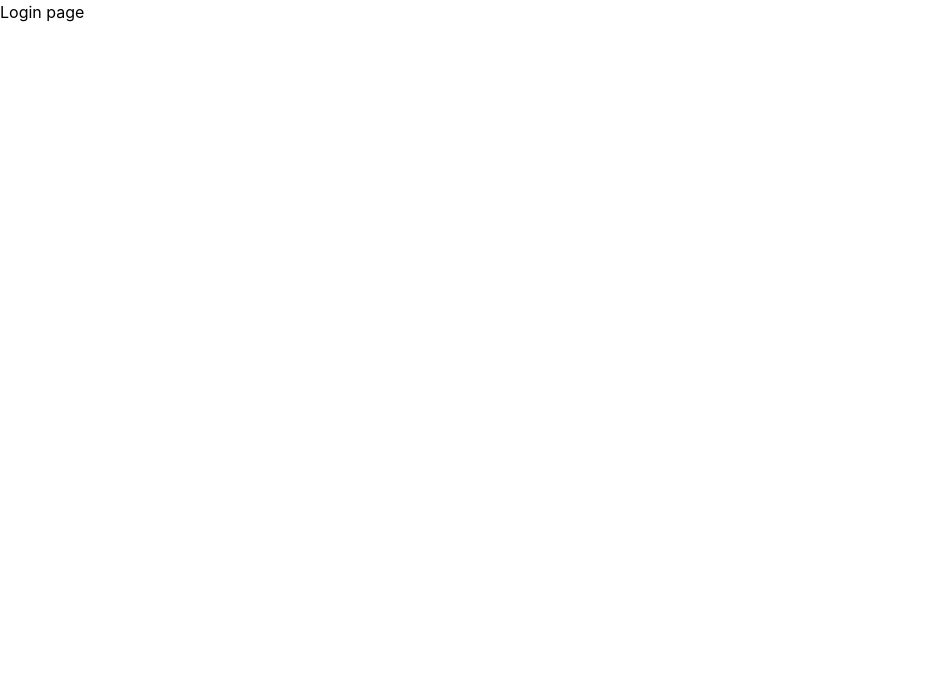
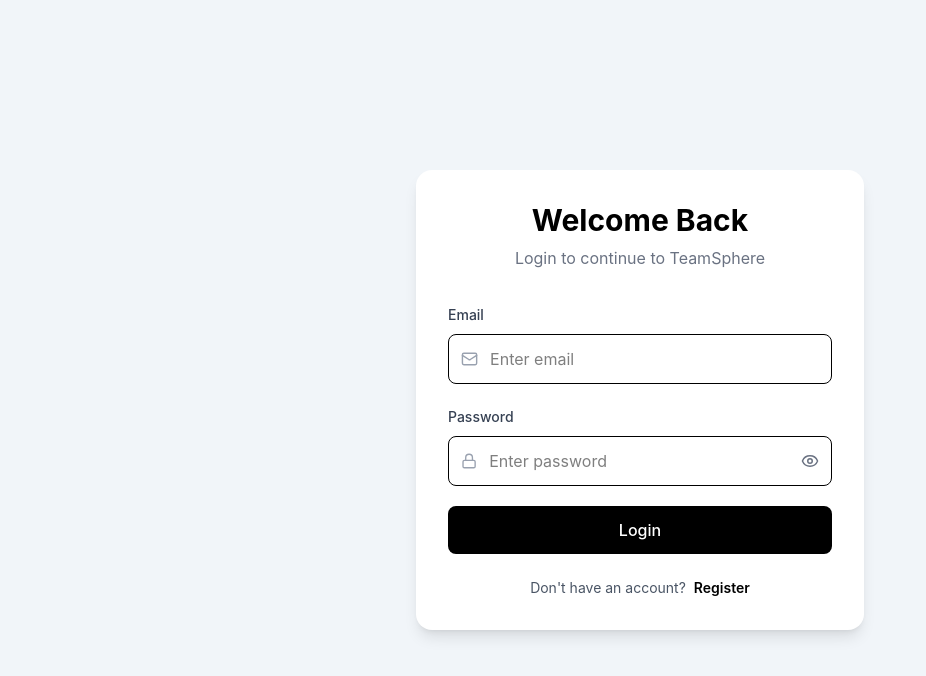
Before and after one commit to ashishkunthe/TeamSphere, a React (Vite) app: page /login in a window 1280 px wide. Shown: the top 676 px of the page, without its empty margins (0-926 px from the left). Built offline with nearby package versions, Linux system fonts and the light colour scheme.

Commit message:
added the login page

```diff
--- /dev/null
+++ b/src/pages/Landing.tsx
@@ -0,0 +1,153 @@
+export function Landing() {
+  return (
+    <div className="min-h-screen bg-slate-50">
+      {" "}
+      <nav className="flex items-center justify-between px-8 py-6 border-b bg-white">
+        {" "}
+        <h1 className="text-2xl font-bold">TeamSphere</h1>
+        <div className="flex gap-4">
+          <button className="px-4 py-2 border rounded-lg hover:bg-slate-100">
+            Login
+          </button>
+
+          <button className="px-4 py-2 bg-black text-white rounded-lg hover:bg-slate-800">
+            Get Started
+          </button>
+        </div>
+      </nav>
+      <section className="max-w-6xl mx-auto px-6 py-24 text-center">
+        <h1 className="text-5xl md:text-6xl font-bold leading-tight">
+          Collaborate Better.
+          <br />
+          Manage Teams Smarter.
+        </h1>
+
+        <p className="mt-8 text-lg text-slate-600 max-w-3xl mx-auto">
+          TeamSphere is a collaborative workspace designed for teams,
+          freelancers, students, and organizations to work together in one
+          place. Create rooms, invite members, share files, publish notices, and
+          keep everyone aligned without switching between multiple tools.
+        </p>
+
+        <div className="mt-10 flex justify-center gap-4">
+          <button className="px-6 py-3 bg-black text-white rounded-lg hover:bg-slate-800">
+            Create Workspace
+          </button>
+
+          <button className="px-6 py-3 border rounded-lg hover:bg-slate-100">
+            Learn More
+          </button>
+        </div>
+      </section>
+      <section className="max-w-6xl mx-auto px-6 py-20">
+        <h2 className="text-3xl font-bold text-center mb-12">
+          Everything Your Team Needs
+        </h2>
+
+        <div className="grid md:grid-cols-3 gap-8">
+          <div className="bg-white rounded-xl shadow-sm p-6">
+            <h3 className="text-xl font-semibold mb-3">
+              Create Collaboration Rooms
+            </h3>
+
+            <p className="text-slate-600">
+              Organize projects, departments, study groups, or teams into
+              dedicated rooms where members can collaborate effectively.
+            </p>
+          </div>
+
+          <div className="bg-white rounded-xl shadow-sm p-6">
+            <h3 className="text-xl font-semibold mb-3">
+              Share Important Notices
+            </h3>
+
+            <p className="text-slate-600">
+              Keep everyone informed with announcements, project updates,
+              deadlines, meeting schedules, and important information.
+            </p>
+          </div>
+
+          <div className="bg-white rounded-xl shadow-sm p-6">
+            <h3 className="text-xl font-semibold mb-3">Secure File Sharing</h3>
+
+            <p className="text-slate-600">
+              Upload and manage documents, PDFs, images, and resources so every
+              team member has access to the latest information.
+            </p>
+          </div>
+        </div>
+      </section>
+      <section className="bg-white py-20">
+        <div className="max-w-5xl mx-auto px-6">
+          <h2 className="text-3xl font-bold text-center mb-12">
+            Why Choose TeamSphere?
+          </h2>
+
+          <div className="grid md:grid-cols-2 gap-10">
+            <div>
+              <h3 className="text-xl font-semibold mb-3">
+                Simplified Team Management
+              </h3>
+
+              <p className="text-slate-600">
+                Create rooms, manage members, organize discussions, and keep
+                work structured without unnecessary complexity.
+              </p>
+            </div>
+
+            <div>
+              <h3 className="text-xl font-semibold mb-3">
+                Built for Productivity
+              </h3>
+
+              <p className="text-slate-600">
+                Reduce communication gaps by keeping files, notices, and team
+                members connected in a single workspace.
+              </p>
+            </div>
+
+            <div>
+              <h3 className="text-xl font-semibold mb-3">
+                Lightweight and Fast
+              </h3>
+
+              <p className="text-slate-600">
+                TeamSphere focuses on essential collaboration features without
+                overwhelming users with unnecessary tools.
+              </p>
+            </div>
+
+            <div>
+              <h3 className="text-xl font-semibold mb-3">
+                Perfect for Modern Teams
+              </h3>
+
+              <p className="text-slate-600">
+                Whether you're working on a startup, college project, freelance
+                team, or company initiative, TeamSphere helps your team stay
+                organized.
+              </p>
+            </div>
+          </div>
+        </div>
+      </section>
+      <section className="py-20">
+        <div className="max-w-4xl mx-auto text-center px-6">
+          <h2 className="text-4xl font-bold">Bring Your Team Together</h2>
+
+          <p className="mt-6 text-slate-600 text-lg">
+            Create rooms, invite members, share files, publish notices, and
+            build a more organized workflow with TeamSphere.
+          </p>
+
+          <button className="mt-8 px-8 py-4 bg-black text-white rounded-lg hover:bg-slate-800">
+            Get Started Today
+          </button>
+        </div>
+      </section>
+      <footer className="border-t bg-white py-6 text-center text-slate-500">
+        © 2026 TeamSphere. Built for seamless collaboration.
+      </footer>
+    </div>
+  );
+}
--- a/src/pages/Login.tsx
+++ b/src/pages/Login.tsx
@@ -1,3 +1,98 @@
+import { useState } from "react";
+import { useNavigate } from "react-router-dom";
+import { Eye, EyeOff, Mail, Lock } from "lucide-react";
+import { loginTypes } from "../types/authTypes";
+
 export function Login() {
-  return <div>Login page</div>;
+  const [email, setEmail] = useState("");
+  const [password, setPassword] = useState("");
+  const [showPass, setShowPass] = useState(false);
+
+  const navigate = useNavigate();
+
+  async function Login() {
+    const inputs = loginTypes.safeParse({
+      email,
+      password,
+    });
+
+    if (!inputs.success) {
+      alert("Invalid Inputs");
+      return;
+    }
+
+    console.log("Login successful");
+  }
+
+  return (
+    <div className="min-h-screen bg-slate-100 flex items-center justify-center px-4">
+      {" "}
+      <div className="w-full max-w-md bg-white rounded-2xl shadow-lg p-8">
+        {" "}
+        <h1 className="text-3xl font-bold text-center mb-2">Welcome Back </h1>
+        <p className="text-center text-gray-500 mb-8">
+          Login to continue to TeamSphere
+        </p>
+        <div className="space-y-5">
+          <div>
+            <label className="text-sm font-medium text-gray-700">Email</label>
+
+            <div className="mt-2 flex items-center border rounded-lg px-3">
+              <Mail size={18} className="text-gray-400" />
+
+              <input
+                type="email"
+                placeholder="Enter email"
+                value={email}
+                onChange={(e) => setEmail(e.target.value)}
+                className="w-full p-3 outline-none"
+              />
+            </div>
+          </div>
+
+          <div>
+            <label className="text-sm font-medium text-gray-700">
+              Password
+            </label>
+
+            <div className="mt-2 flex items-center border rounded-lg px-3">
+              <Lock size={18} className="text-gray-400" />
+
+              <input
+                type={showPass ? "text" : "password"}
+                placeholder="Enter password"
+                value={password}
+                onChange={(e) => setPassword(e.target.value)}
+                className="w-full p-3 outline-none"
+              />
+
+              <button
+                type="button"
+                onClick={() => setShowPass((prev) => !prev)}
+                className="text-gray-500"
+              >
+                {showPass ? <EyeOff size={18} /> : <Eye size={18} />}
+              </button>
+            </div>
+          </div>
+
+          <button
+            onClick={Login}
+            className="w-full bg-black text-white py-3 rounded-lg font-medium hover:bg-gray-800 transition"
+          >
+            Login
+          </button>
+        </div>
+        <p className="text-center text-sm text-gray-600 mt-6">
+          Don't have an account?
+          <button
+            onClick={() => navigate("/register")}
+            className="ml-2 text-black font-semibold hover:underline"
+          >
+            Register
+          </button>
+        </p>
+      </div>
+    </div>
+  );
 }
```
